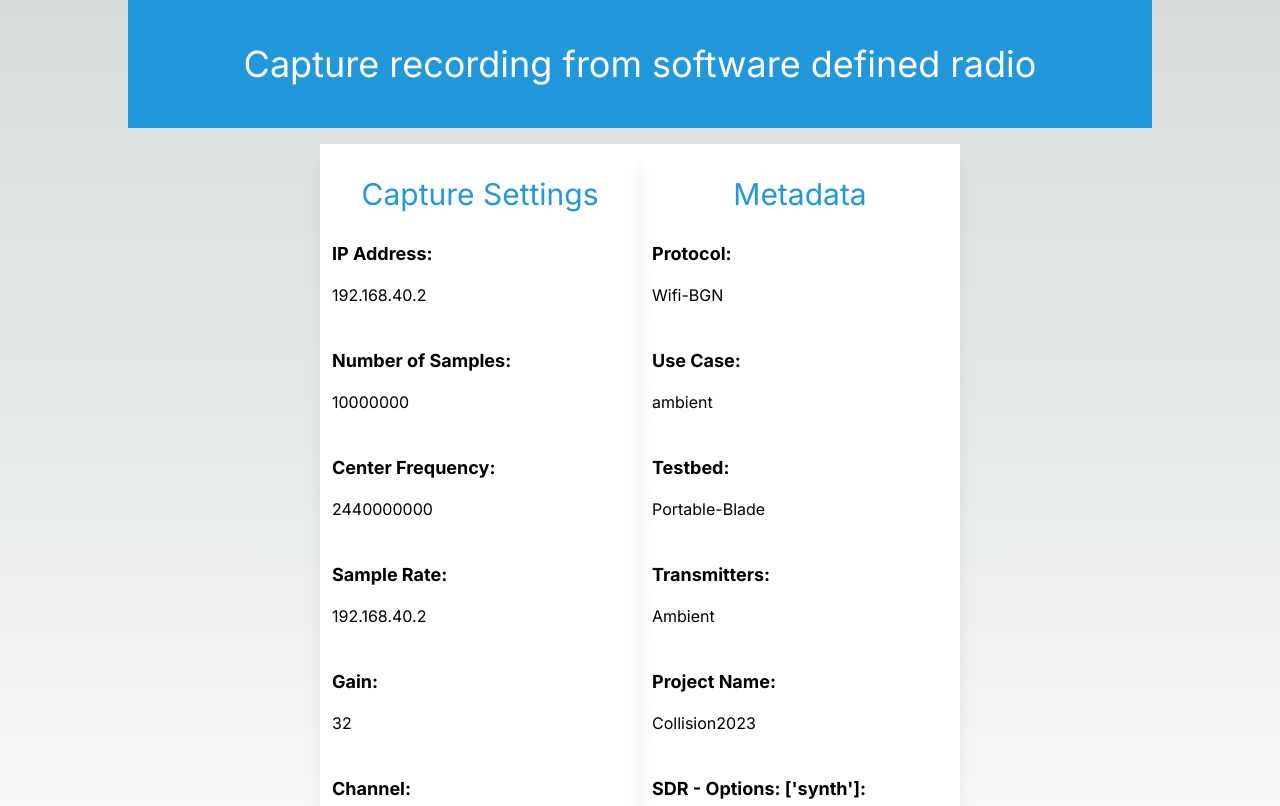
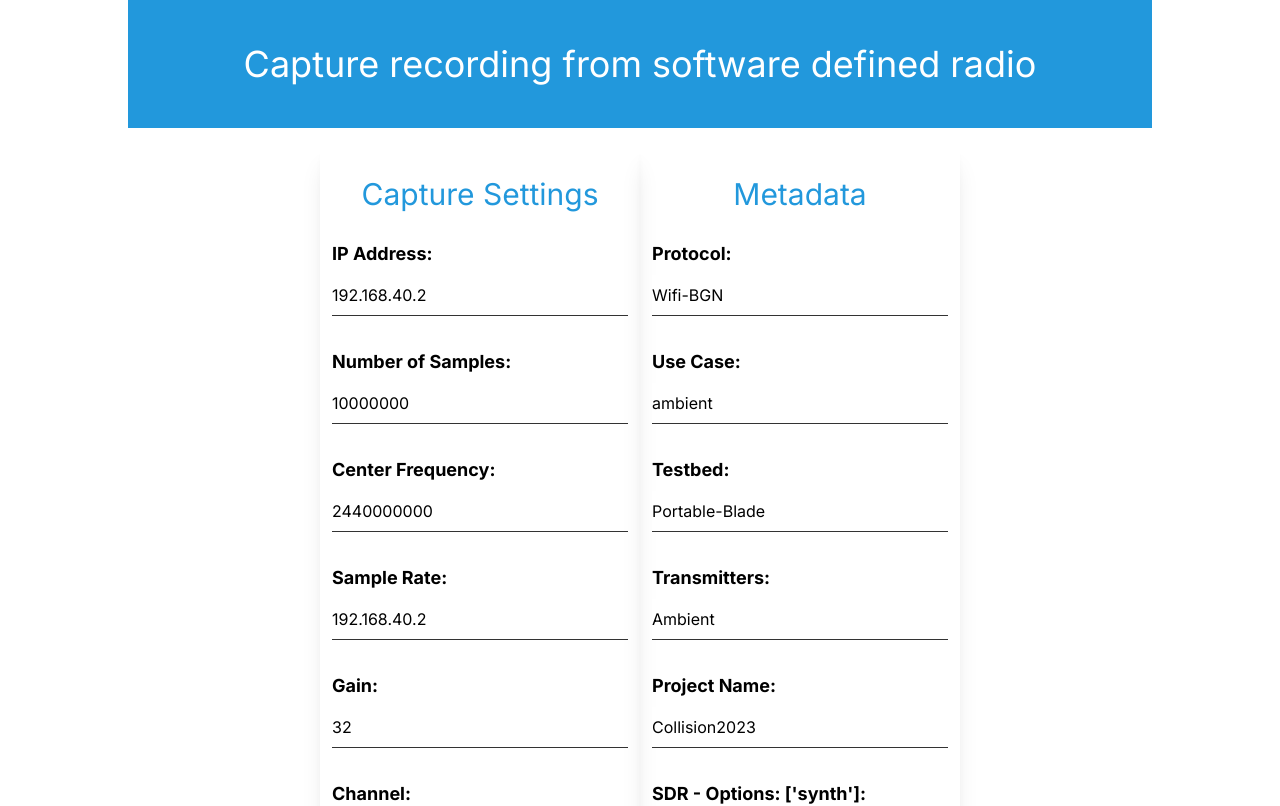
Before and after one commit to Subti/nextjs-web-curator, a Next.js app: page / in a window 1280 px wide. Shown: the top 806 px of the page. Built offline with nearby package versions, Linux system fonts and the light colour scheme.

Commit message:
Add custom border class

```diff
--- a/src/app/globals.css
+++ b/src/app/globals.css
@@ -2,7 +2,18 @@
 @tailwind components;
 @tailwind utilities;
 
-:root {
+.custom-border-input {
+  border: none;
+  border-bottom: 1px solid #333; /* Set bottom border */
+  outline: none; /* Remove default focus outline */
+}
+
+.custom-border-input:focus {
+  border-bottom-color: #108a5b; /* Change bottom border color on focus */
+  border-bottom-width: 2px;
+}
+
+/* :root {
   --foreground-rgb: 0, 0, 0;
   --background-start-rgb: 214, 219, 220;
   --background-end-rgb: 255, 255, 255;
@@ -30,4 +41,4 @@ body {
   .text-balance {
     text-wrap: balance;
   }
-}
+} */
```
